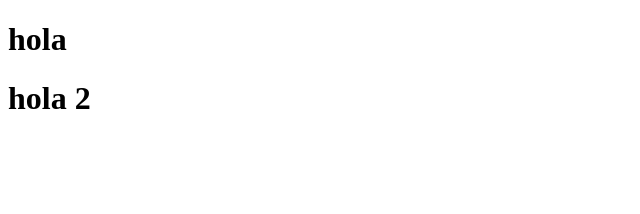
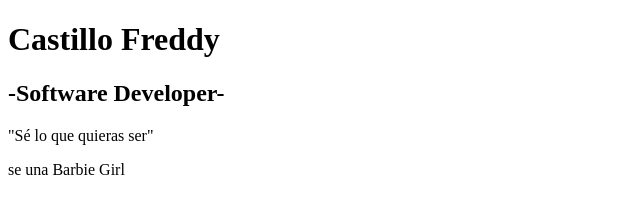
Before and after one commit to freddycm/cintaBlanca, a plain HTML site: page index.html in a window 1280 px wide. Shown: the whole page, without its empty margins (0-640 px from the left). Drawn offline with Linux system fonts and the light colour scheme.

Commit message:
estructura del index

```diff
--- a/index.html
+++ b/index.html
@@ -7,7 +7,16 @@
     <title>Mi sitio web</title>
 </head>
 <body>
-    <h1>hola</h1>
-    <h1>hola 2</h1>
+    <div class="square">
+        <div class="top">
+            <h1>Castillo Freddy</h1>
+            <h2>-Software Developer-</h2>
+        </div>
+
+        <div class="bottom">
+            <p class="quote">"Sé lo que quieras ser"</p>
+            <p class="author">se una Barbie Girl</p>
+        </div>
+    </div>
 </body>
 </html>
```
